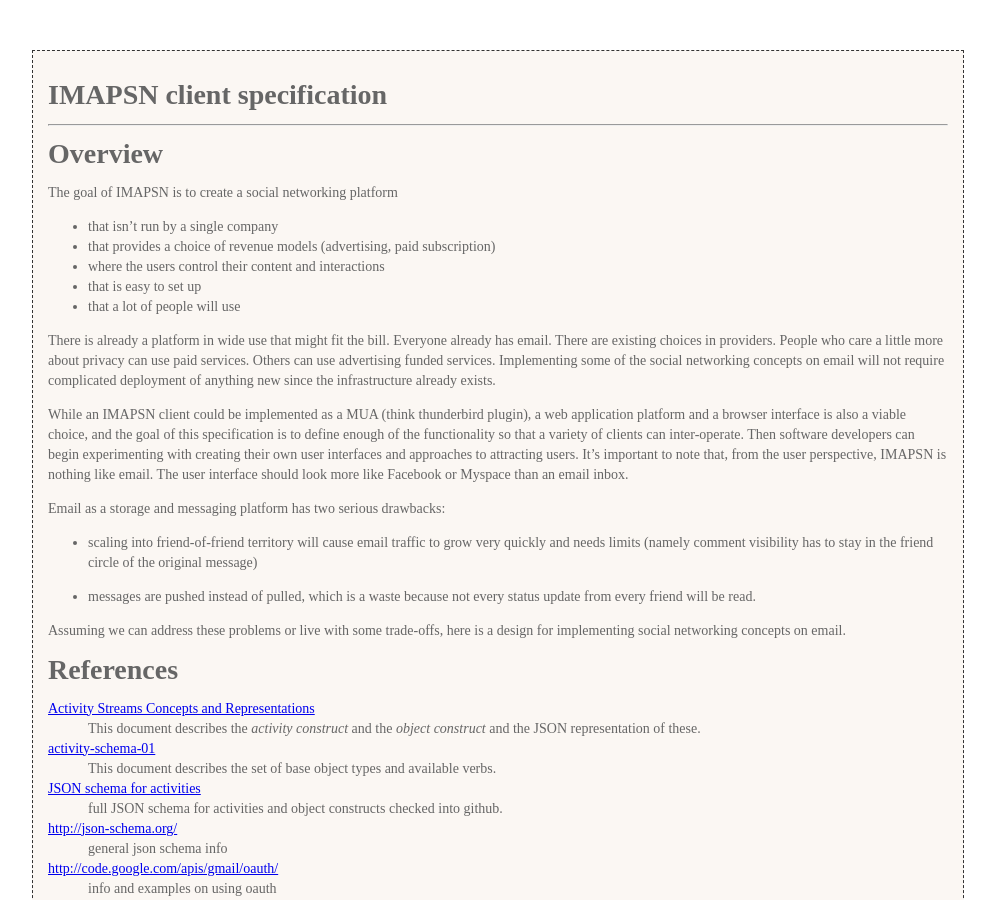
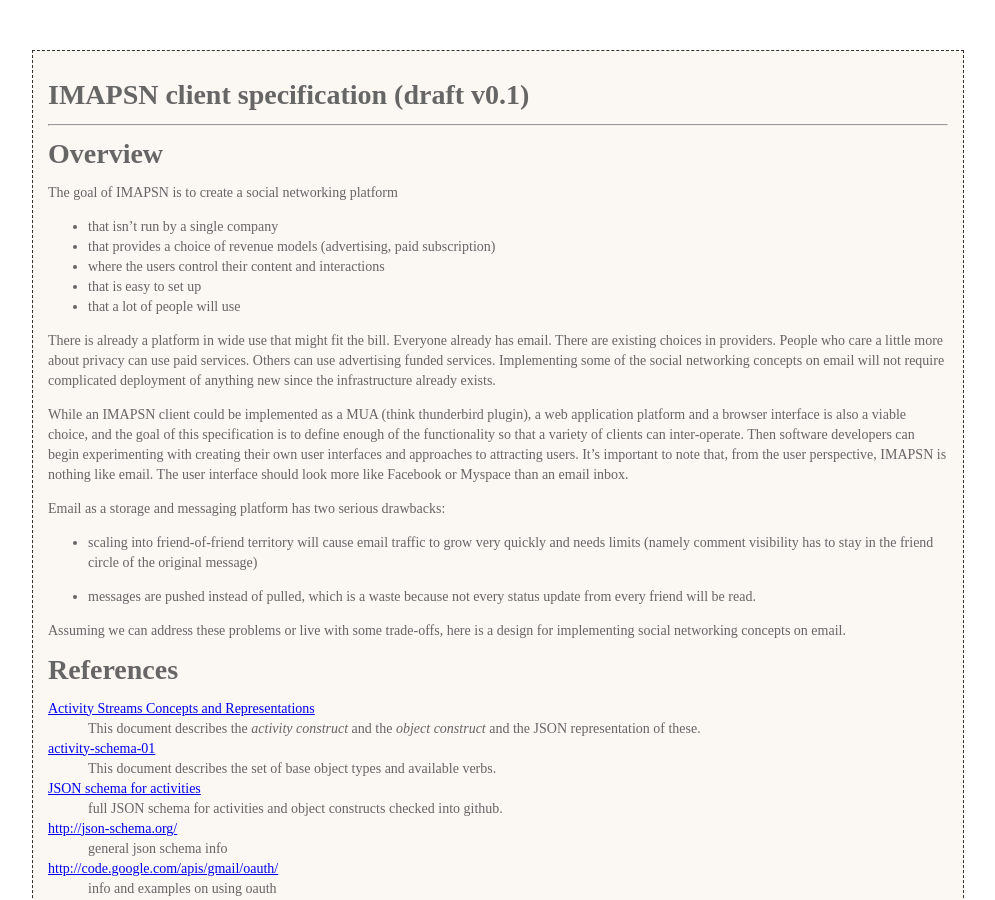
Before and after one commit to imapsn/imapsn.github.com, a Jekyll site: the page built from _posts/2010-09-21-imapsn-client.markdown, in a window 1280 px wide and 900 px high. Shown: the whole window, without its empty margins (142-1137 px from the left). Built offline with Jekyll 4.4.1, drawn with Linux system fonts in a browser that asks for light colours.

```diff
--- a/_posts/2010-09-21-imapsn-client.markdown
+++ b/_posts/2010-09-21-imapsn-client.markdown
@@ -1,6 +1,6 @@
 ---
 layout: post
-title: "IMAPSN client specification"
+title: "IMAPSN client specification (draft v0.1)"
 ---
 
 {:toc}
```
